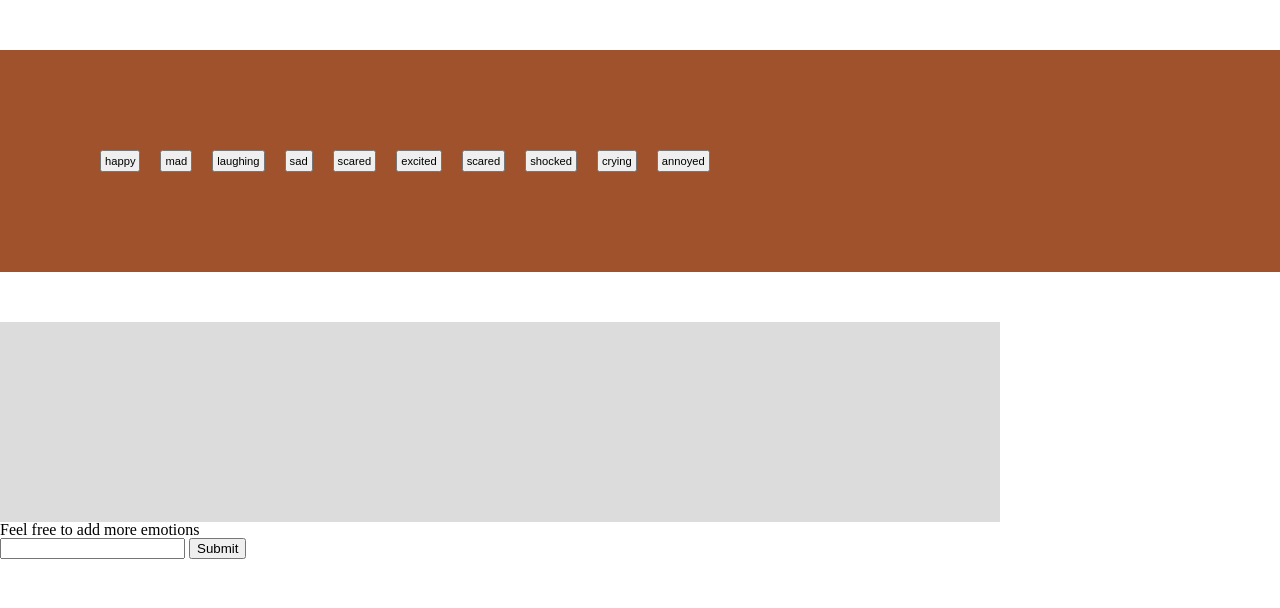
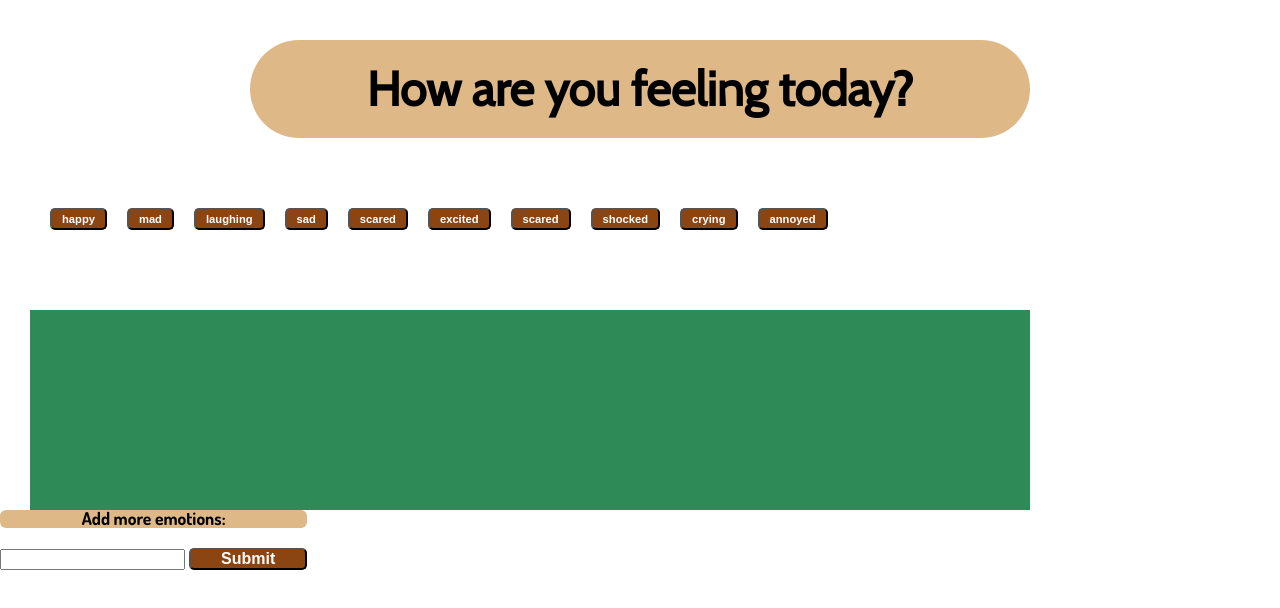
Before and after one commit to chrissythebuilder/GiphyPage, a plain HTML site: page index.html in a window 1280 px wide. Drawn offline with nearby package versions, Linux system fonts and the light colour scheme.

Commit message:
CSS polished

```diff
--- a/css/style.css
+++ b/css/style.css
@@ -49,12 +49,40 @@ table {
 
 /* Page Style Loads Here */
 
+h1 {
+    text-align: center;
+    font-weight: 800;
+    font-size: 300%;
+    margin: 40px 250px;
+    font-family: 'Cabin', sans-serif;
+    padding: 25px 0;
+    background-color: burlywood;
+    border-radius: 50px;
+}
+
+p {
+    font-size: 110%;
+    margin-bottom: 20px;
+    font-family: 'Dosis', sans-serif;
+    font-weight: 700;
+    text-align: center;
+    background-color: burlywood;
+    border-radius: 6px;
+}
 
 #theme_buttons {
-    background-color: sienna;
-    margin: 50px 0;
-    padding: 100px;
     margin-bottom: 50px;
+    margin-left: 20px;
+    padding: 30px;
+}
+
+button {
+    background-color: saddlebrown;
+    color: white;
+    font-weight: 700;
+    padding: 0 30px;
+    border-radius: 5px;
+    font-size: 100%;
 }
 
 section {
@@ -63,10 +91,10 @@ section {
 
 #giphyImages {
     float: left;
-    background-color: gainsboro;
     padding: 100px;
-    margin-right: 50px;
+    margin: 0 30px;
     width: 800px;
+    background-color: seagreen;
 }
 
 #addgiphy {
@@ -75,7 +103,7 @@ section {
 
 .themes {
     margin-right: 20px;
-    padding: 3px;
+    padding: 3px 10px;
     font-size: 70%;
 }
 
--- a/index.html
+++ b/index.html
@@ -7,6 +7,7 @@
 
         <title> Giphy Page </title>
 
+        <link href="https://fonts.googleapis.com/css?family=Cabin|Dosis:400,700" rel="stylesheet">
         <link href="css/style.css" rel="stylesheet">
         <link rel="stylesheet" href="https://maxcdn.bootstrapcdn.com/font-awesome/4.7.0/css/font-awesome.min.css">
         <script src="https://ajax.googleapis.com/ajax/libs/jquery/3.3.1/jquery.min.js"></script>
@@ -14,6 +15,7 @@
     </head>
 
     <body>
+        <h1> How are you feeling today? </h1>
             <div id = "theme_buttons">
 
             </div>
@@ -25,7 +27,7 @@
             </div>
 
             <div id = "addgiphy">
-                <p> Feel free to add more emotions </p>
+                <p> Add more emotions: </p>
                 <input id ="new" type="text">
                 <button id = "submit"> Submit </button>
             </div>
--- a/javascript/app.js
+++ b/javascript/app.js
@@ -68,6 +68,6 @@ $(document).ready(function () {
 // topics - how to loop for each emotion gif to be generated (x)
 // appending all images - how to just keep for the specific emotion
 // on click for motion
-// added values in the array does not generate images
+// added values in the array does not generate right images
 // setting attributes to each button (x)
 // topics.length vs 11 in for loop (x)
```
